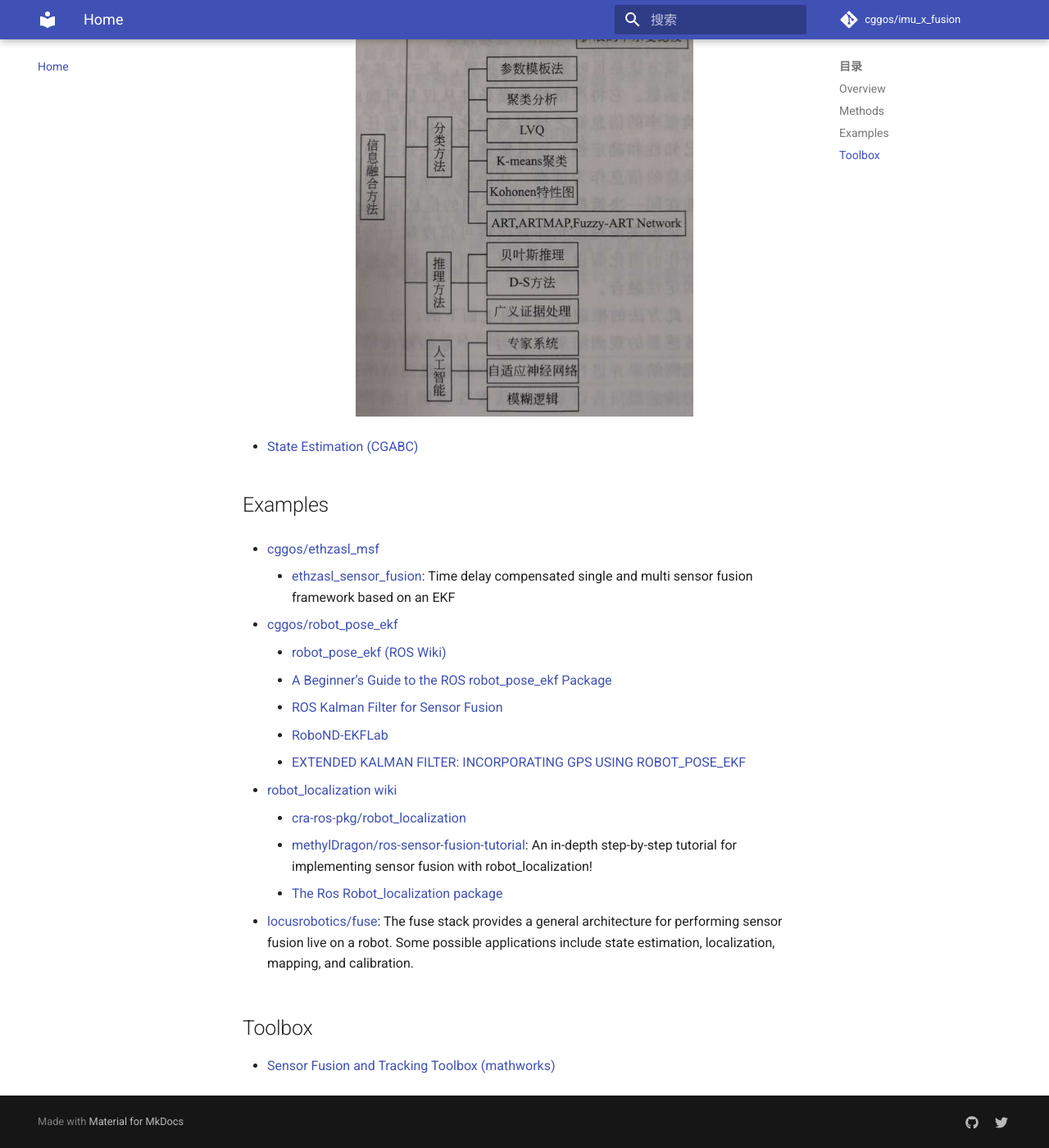
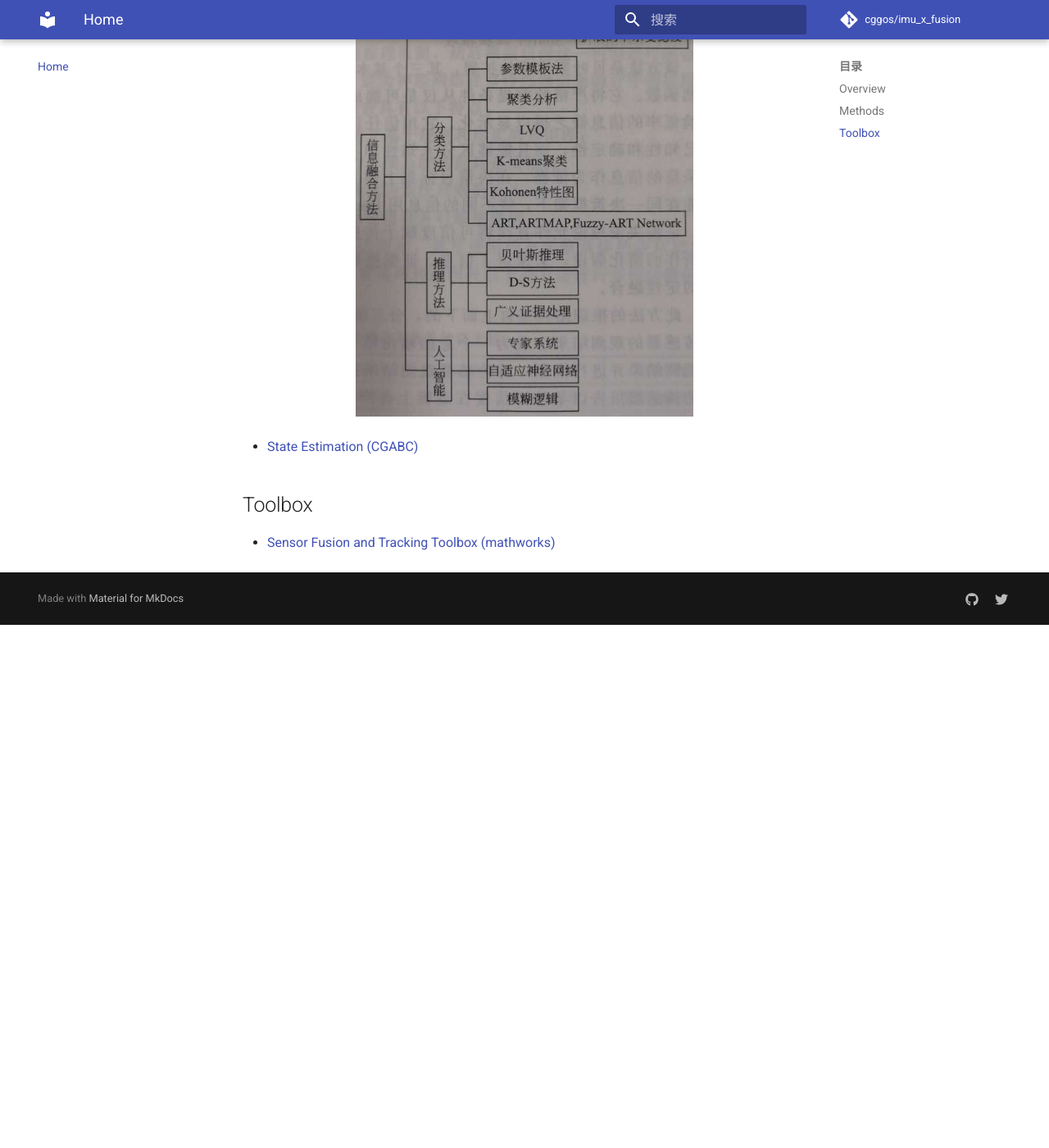
Before and after one commit to cggos/imu_x_fusion, an MkDocs documentation site: the page built from docs/index.md, in a window 1280 px wide and 1400 px high, scrolled down 1095 px. Shown: the whole window at 82% size. Built offline with MkDocs 1.6.1 and Material for MkDocs 9.7.7, drawn with Linux system fonts in a browser that asks for light colours; comment, search, counter and statistics services are not loaded; after the commit the page ends 1857 px from its top, so only the background shows below that.

Commit message:
update docs

```diff
--- a/docs/index.md
+++ b/docs/index.md
@@ -24,29 +24,6 @@
 * [State Estimation (CGABC)](https://est.cgabc.xyz/)
 
 
-## Examples
-
-* [cggos/ethzasl_msf](https://github.com/cggos/ethzasl_msf)
-    - [ethzasl_sensor_fusion](http://wiki.ros.org/ethzasl_sensor_fusion): Time delay compensated single and multi sensor fusion framework based on an EKF
-
-
-* [cggos/robot_pose_ekf](https://github.com/cggos/robot_pose_ekf)
-    - [robot_pose_ekf (ROS Wiki)](http://ros.org/wiki/robot_pose_ekf)
-    - [A Beginner’s Guide to the ROS robot_pose_ekf Package](https://chidambaramsethu.wordpress.com/2013/07/15/a-beginners-guide-to-the-the-ros-robot_pose_ekf-package/)
-    - [ROS Kalman Filter for Sensor Fusion](https://fjp.at/posts/ros/ros-kalman-filter/)
-    - [RoboND-EKFLab](https://github.com/udacity/RoboND-EKFLab)
-    - [EXTENDED KALMAN FILTER: INCORPORATING GPS USING ROBOT_POSE_EKF](https://clearpathrobotics.com/blog/2013/07/blog_gps-using-pose_ekf/)
-
-
-* [robot_localization wiki](http://docs.ros.org/melodic/api/robot_localization/html/)
-    - [cra-ros-pkg/robot_localization](https://github.com/cra-ros-pkg/robot_localization)
-    - [methylDragon/ros-sensor-fusion-tutorial](https://github.com/methylDragon/ros-sensor-fusion-tutorial): An in-depth step-by-step tutorial for implementing sensor fusion with robot_localization!
-    - [The Ros Robot_localization package](https://kapernikov.com/the-ros-robot_localization-package/)
-
-
-* [locusrobotics/fuse](https://github.com/locusrobotics/fuse): The fuse stack provides a general architecture for performing sensor fusion live on a robot. Some possible applications include state estimation, localization, mapping, and calibration.
-
-
 ## Toolbox
 
 * [Sensor Fusion and Tracking Toolbox (mathworks)](https://www.mathworks.com/products/sensor-fusion-and-tracking.html)
--- a/mkdocs.yml
+++ b/mkdocs.yml
@@ -110,3 +110,5 @@ nav:
     - App: gnss/app.md
 
   - GIS: gis.md
+
+  - Application: app.md
```
Also changed, not shown: docs/app.md (added, +27 -0 lines), docs/sensor/type/radar.md (+0 -2 lines).
